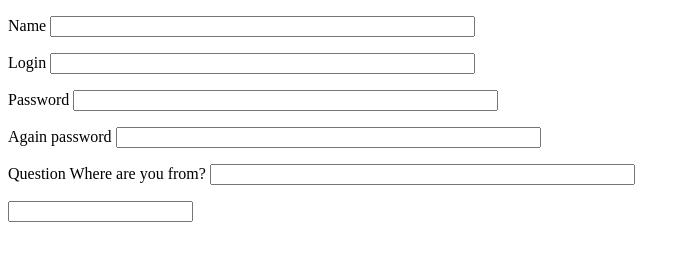
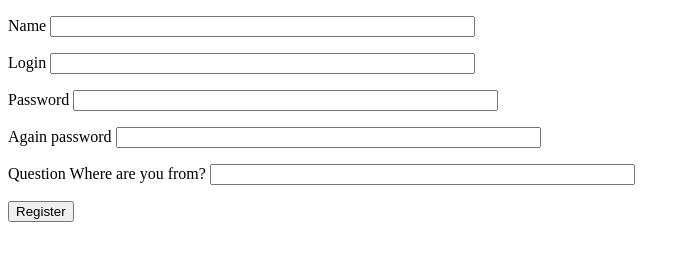
Before and after one commit to Alkotenok/register, a plain HTML site: page index.html in a window 1280 px wide. Shown: the whole page, without its empty margins (0-690 px from the left). Drawn offline with Linux system fonts and the light colour scheme.

Commit message:
Update index.html

```diff
--- a/index.html
+++ b/index.html
@@ -26,7 +26,10 @@ Question
 Where are you from?
 <input type="text" size="50">
 </p>
-<input type="button' value="Register" action="https://alkotenok.github.io/fsdsfdsvdsf/">
+<form action="https://alkotenok.github.io/fsdsfdsvdsf/">
+<button type="submit">Register
+</button>
+</form>
 </p>
 </body>
 </html>
```
